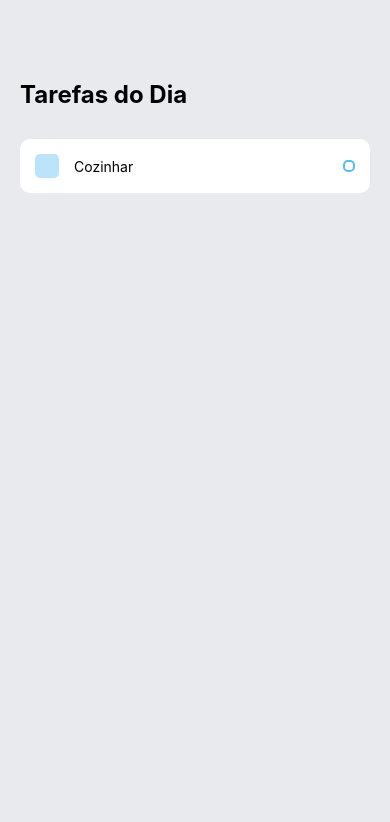
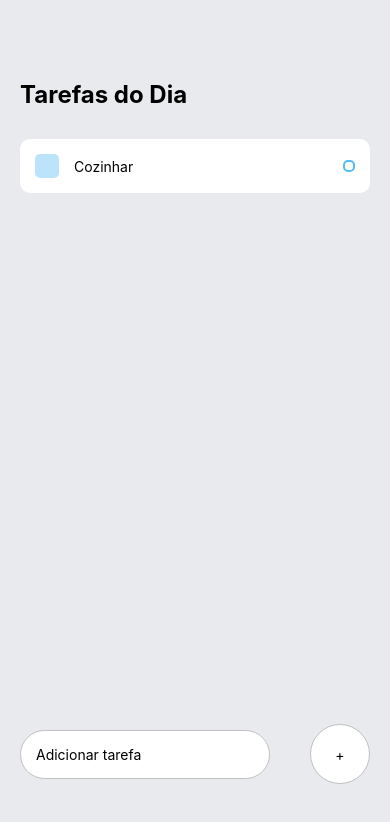
Before and after one commit to paulorenan/todo-app-react-native, a React Native app: screen / in a window 390 px wide. Shown: the top 822 px of the page. Built offline with nearby package versions, Linux system fonts and the light colour scheme.

Commit message:
input de adicionar tarefa

```diff
--- a/App.js
+++ b/App.js
@@ -1,5 +1,5 @@
 import { StatusBar } from 'expo-status-bar';
-import { StyleSheet, Text, View } from 'react-native';
+import { StyleSheet, Text, View, KeyboardAvoidingView,TextInput, TouchableOpacity } from 'react-native';
 import Task from './components/Task';
 
 export default function App() {
@@ -11,6 +11,17 @@
           <Task text={'Cozinhar'}/>
         </View>
       </View>
+      <KeyboardAvoidingView
+        behavior={'Platform.OS === "ios" ? "padding" : "height"'}
+        style={styles.writeTaskWrapper}
+      >
+        <TextInput style={styles.input} placeholder={'Adicionar tarefa'} />
+        <TouchableOpacity>
+          <View style={styles.addWrapper}>
+            <Text style={styles.addText}>+</Text>
+          </View>
+        </TouchableOpacity>
+      </KeyboardAvoidingView>
     </View>
   );
 }
@@ -31,4 +42,32 @@
   items: {
     marginTop: 30,
   },
+  writeTaskWrapper: {
+    position: 'absolute',
+    bottom: 60,
+    width: '100%',
+    flexDirection: 'row',
+    justifyContent: 'space-around',
+    alignItems: 'center',
+  },
+  input: {
+    paddingVertical: 15,
+    paddingHorizontal: 15,
+    backgroundColor: '#FFF',
+    borderRadius: 60,
+    borderColor: '#C0C0C0',
+    borderWidth: 1,
+    width: 250,
+  },
+  addWrapper: {
+    width: 60,
+    height: 60,
+    backgroundColor: '#FFF',
+    borderRadius: 60,
+    justifyContent: 'center',
+    alignItems: 'center',
+    borderColor: '#C0C0C0',
+    borderWidth: 1,
+  },
+  addText: {},
 });
```
